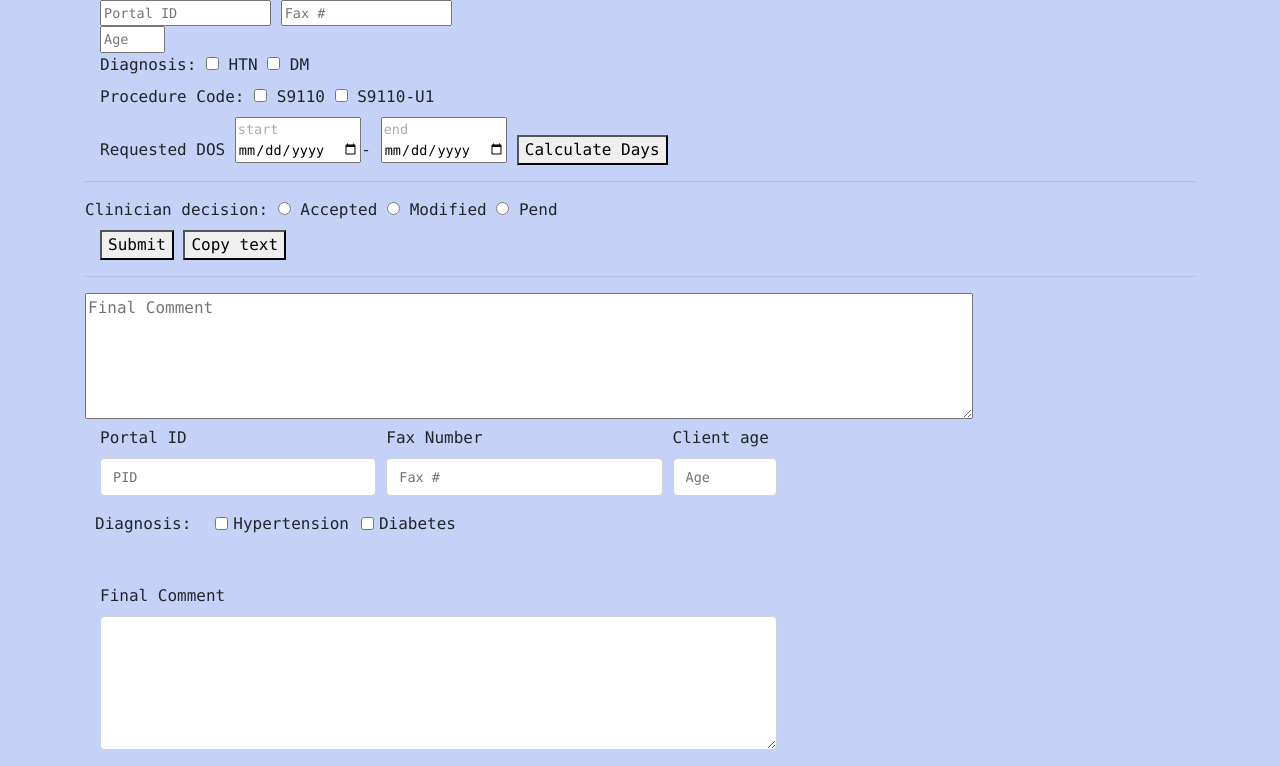
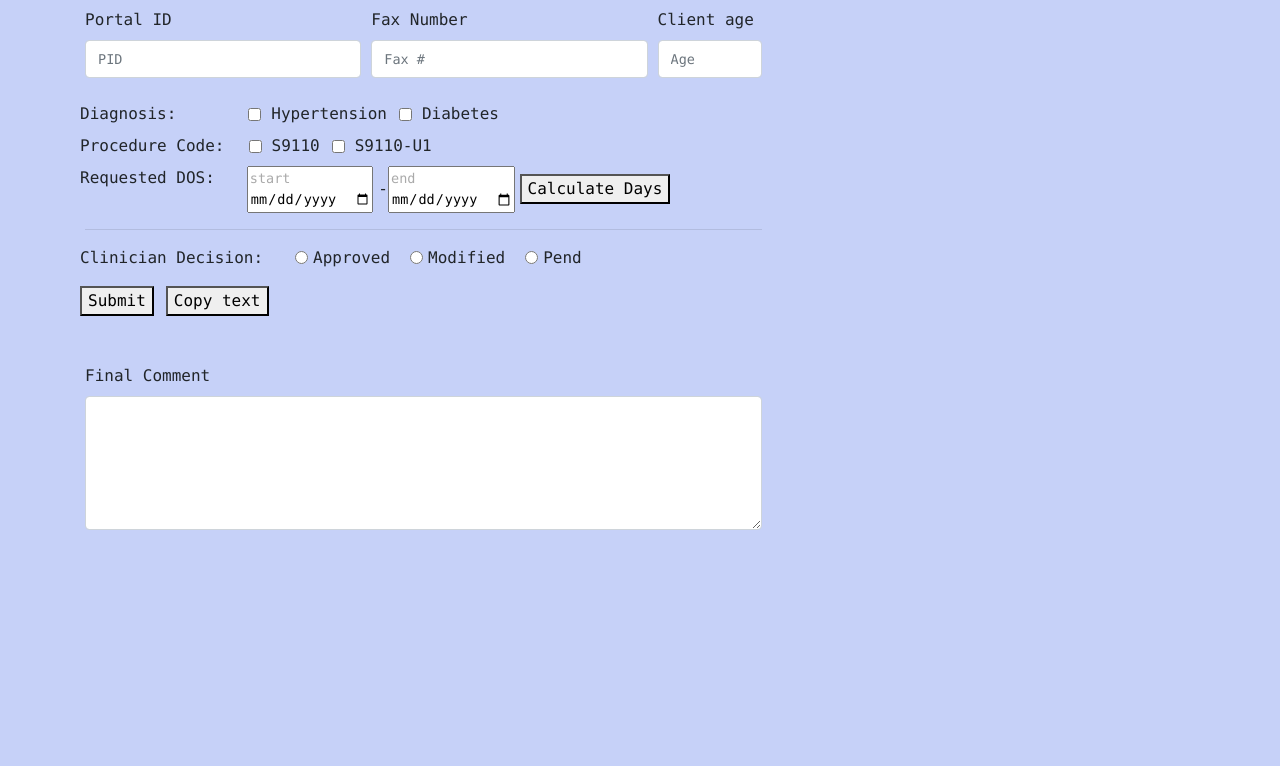
Before and after one commit to jonathan10620/sm07_flask, a Flask app: page / in a window 1280 px wide. Shown: the part 56-822 px from the top of the page. After the commit the page ends 586 px from the top, so only its background shows below. Run offline with Flask 2, Linux system fonts and the light colour scheme.

Commit message:
completed structure, finalizing function

```diff
--- a/static/css/main.css
+++ b/static/css/main.css
@@ -20,3 +20,18 @@ input,
 input::placeholder {
     font-size: 13.5px;
 }
+
+
+#recert_id {
+    margin-right: 10px;
+}
+
+#setup_id {
+    margin-right: 10px;
+}
+#htn {
+    margin-right: 10px;
+}
+#dm {
+    margin-right: 10px;
+}
--- /dev/null
+++ b/static/templates/includes/decision.html
@@ -0,0 +1,34 @@
+
+
+<hr>
+<div class="form-row mt-1">
+    <span class="pr-4">Clinician Decision:</span>
+        <div class="form-check form-check-inline pl-2">
+            <input name='decision' class="form-check-input" type="radio" id="approved">
+            <label class="form-check-label" for="approved">Approved</label>
+        </div>
+
+        <div class="form-check form-check-inline pl-2">
+            <input name='decision' class="form-check-input" type="radio" id="modified">
+            <label class="form-check-label" for="modified">Modified</label>
+        </div>
+
+        <div class="form-check form-check-inline pl-2">
+            <input name='decision' class="form-check-input" type="radio" id="pend">
+            <label class="form-check-label" for="pend">Pend</label>
+        </div>
+
+
+
+
+</div>
+<div class="form-row mt-3">
+    <div class="form-check form-check-inline">
+        <button type="submit">Submit</button>
+    </div>
+    <div class="form-check form-check-inline">
+        <button type="button" onclick="copyFunction()">Copy text</button>
+    </div>
+
+
+</div>
--- /dev/null
+++ b/static/templates/includes/diagnosis.html
@@ -0,0 +1,12 @@
+<div class="form-row mt-2">
+    <span class="pr-4">Diagnosis:</span>
+        <div class="form-check form-check-inline pl-5">
+            <input name='htn' class="form-check-input" type="checkbox" id="htn">
+            <label class="form-check-label" for="htn">Hypertension</label>
+        </div>
+
+        <div class="form-check form-check-inline">
+            <input name='dm' class="form-check-input" type="checkbox" id="dm" value="option2">
+            <label class="form-check-label" for="dm">Diabetes</label>
+        </div>
+</div>
--- a/templates/includes/portal_fax.html
+++ b/static/templates/includes/portal_fax.html
@@ -1,5 +1,5 @@
 
-    <div class="form-row">
+    <div class="form-row mt-2">
         <div class="form-group col-md-5">
             <label for="portal_input">Portal ID</label>
             <input class="form-control" aria-describedby="portalHelp" type="text" name="portal_id"
--- /dev/null
+++ b/static/templates/includes/procedure_code.html
@@ -0,0 +1,12 @@
+<div class="form-row mt-2">
+    <span>Procedure Code:</span>
+    <div class="form-check form-check-inline pl-4">
+        <input type="checkbox" class='from-check-input' name="s9110" id="recert_id">
+        <label class="form-check-label" for="recert_id">S9110</label>
+    </div>
+
+    <div class="form-check form-check-inline">
+        <input type="checkbox" class='from-check-input' name="s9110_U1" id="setup_id">
+        <label class="form-check-label" for="setup_id">S9110-U1</label>
+    </div>
+</div>
--- /dev/null
+++ b/static/templates/includes/req_dos.html
@@ -0,0 +1,9 @@
+<div class="form-row mt-2">
+    <span class="pr-2">Requested DOS:</span>
+    <div class="form-check form-check-inline pl-4">
+        <input class="form-check-input" placeholder='start' type="date" name="start_date" id="">-
+        <input class="form-check-input" placeholder='end' type="date" name="end_date" id="">
+        <button type="button" onclick="calculateDates()">Calculate Days</button>
+    </div>
+
+</div>
--- a/templates/index.html
+++ b/static/templates/index.html
@@ -14,69 +14,14 @@
 
 <body>
     {% include 'includes/nav.html' %}
-    <div class="container">
-        <form name='myForm' action="" method="POST" autocomplete="off" onsubmit="return validateForm()">
-            <div class="container">
-                <input type="text" name="portal_id" id="" placeholder="Portal ID">
-                <input type="text" name="fax" id="" placeholder="Fax #">
-                <br>
-                <input size="7" type="text" name="age" id="" placeholder="Age">
-                <br>
-                <span>
-                    <span>Diagnosis:</span>
-                    <span>
-                        <input type="checkbox" name="htn" id="htn_id">
-                        <label for="htn_id">HTN</label>
-                        <input type="checkbox" name="dm" id="dm_id">
-                        <label for="dm_id">DM</label>
-                    </span>
-                </span>
-                <br>
-                <span>Procedure Code:
-                    <input type="checkbox" name="s9110" id="recert_id">
-                    <label for="recert_id">S9110</label>
-
-                    <input type="checkbox" name="s9110_U1" id="setup_id">
-                    <label for="setup_id">S9110-U1</label>
-                </span>
-                <br>
-                <span class="">Requested DOS
-
-                    <input placeholder='start' type="date" name="start_date" id="">-
-                    <input placeholder='end' type="date" name="end_date" id="">
-                    <button type="button" onclick="calculateDates()">Calculate Days</button>
-                </span>
-            </div>
-            <hr>
-            <div class="">
-                <span class=""> Clinician decision:
-                    <input type="radio" name="decision" id="accept_id" value="0">
-                    <label for="accept_id">Accepted</label>
-
-                    <input type="radio" name="decision" id="mod_id" value="1">
-                    <label for="mod_id">Modified</label>
-
-                    <input type="radio" name="decision" id="pend_id" value="2">
-                    <label for="pend_id">Pend</label>
-                </span>
-            </div>
-
-            <div class="container">
-                <button type="submit">Submit</button>
-                <button type="button" onclick="copyFunction()">Copy text</button>
-            </div>
-            <hr>
-
-            <textarea name="" id="final_comment" cols="90" rows="5" placeholder="Final Comment">{{comment}}</textarea>
-        </form>
-
-
-
     <div class="container d-flex">
         <form action="">
             <div class="form-group">
                 {% include 'includes/portal_fax.html' %}
                 {% include 'includes/diagnosis.html' %}
+                {% include 'includes/procedure_code.html' %}
+                {% include 'includes/req_dos.html' %}
+                {% include 'includes/decision.html' %}
 
                 <div class="form-group mt-5">
                     <label for="finalComment">Final Comment</label>
--- a/templates/includes/diagnosis.html
+++ /dev/null
@@ -1,22 +0,0 @@
-<!-- <span>
-    <span>Diagnosis:</span>
-    <span>
-        <input type="checkbox" name="htn" id="htn_id">
-        <label for="htn_id">HTN</label>
-        <input type="checkbox" name="dm" id="dm_id">
-        <label for="dm_id">DM</label>
-    </span>
-</span> -->
-
-<div class="form-row">
-    <span>Diagnosis:</span>
-        <div class="form-check form-check-inline pl-4">
-            <input name='htn' class="form-check-input" type="checkbox" id="htn">
-            <label class="form-check-label" for="inlineCheckbox1">Hypertension</label>
-        </div>
-
-        <div class="form-check form-check-inline">
-            <input name='dm' class="form-check-input" type="checkbox" id="inlineCheckbox2" value="option2">
-            <label class="form-check-label" for="inlineCheckbox2">Diabetes</label>
-        </div>
-</div>
```
Also changed, not shown: static/templates/includes/nav.html (renamed from templates/includes/nav.html). Lines whose indentation alone changed are shown as unchanged.
